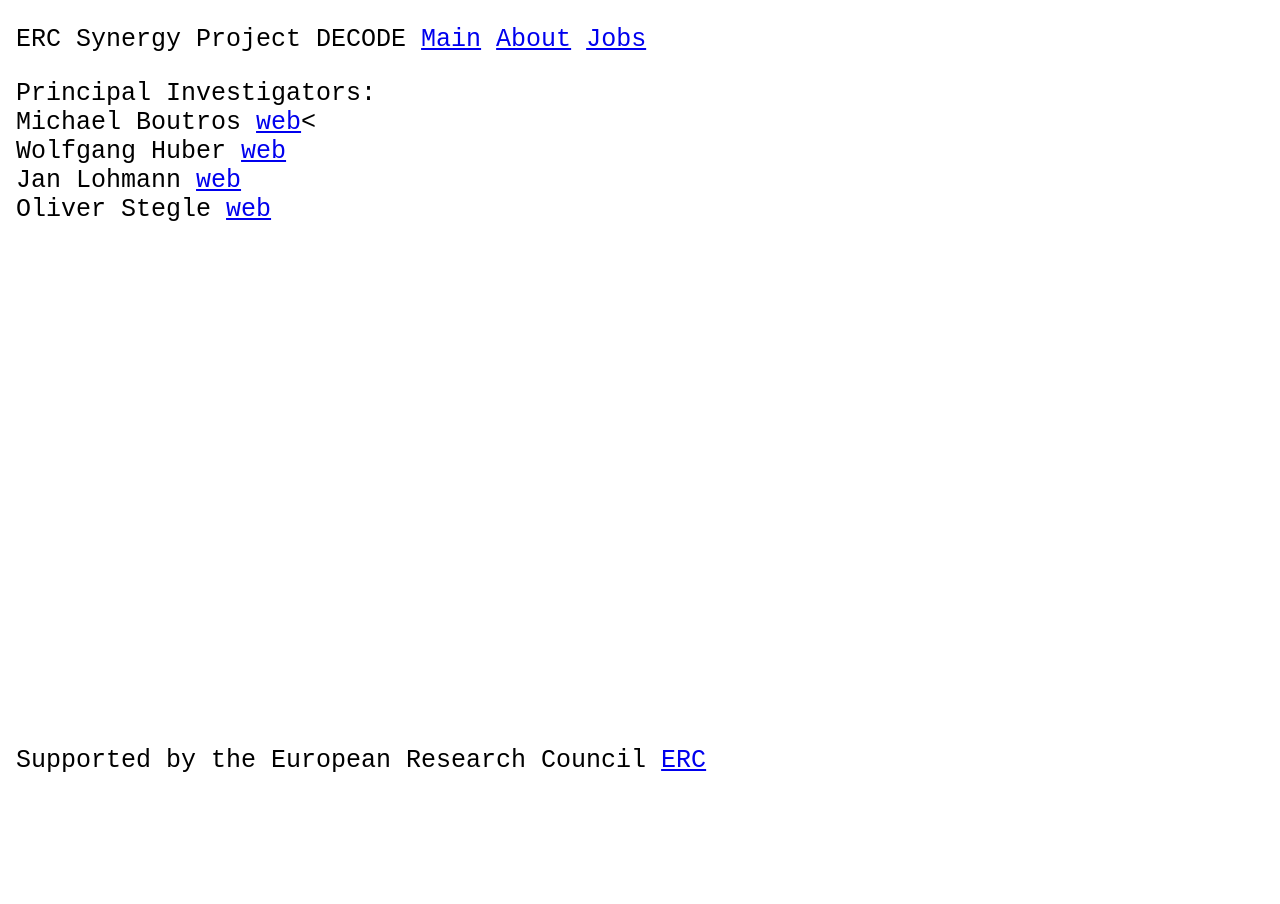
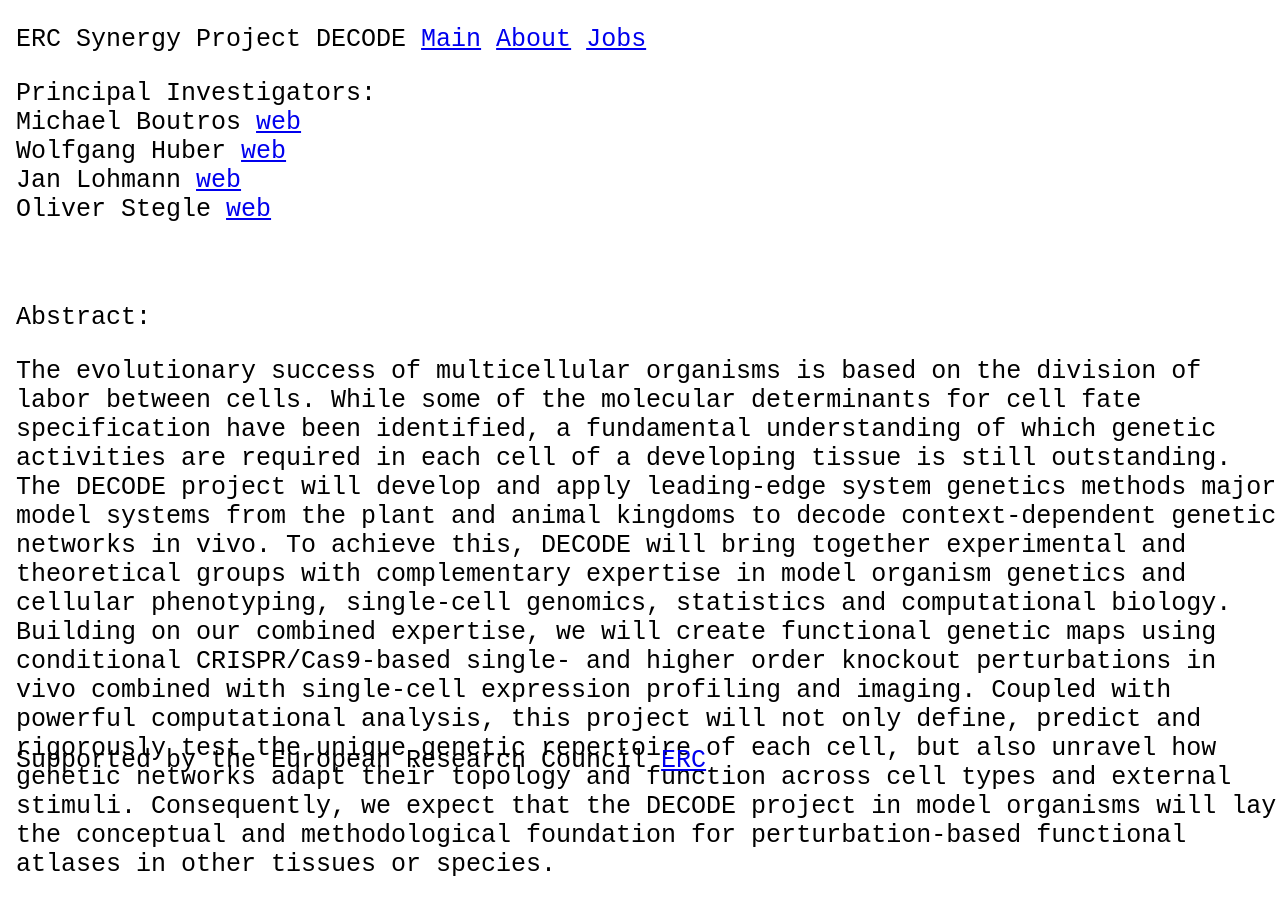
Before and after one commit to erc-decode/erc-decode.github.io, a plain HTML site: page about.html in a window 1280 px wide. Before the commit the page ends 800 px from the top, so only its background shows below. Drawn offline with Linux system fonts and the light colour scheme.

Commit message:
Update about.html

```diff
--- a/about.html
+++ b/about.html
@@ -43,10 +43,26 @@ hr {
     <p>ERC Synergy Project DECODE <a href="index.html">Main</a> <a href="about.html">About</a> <a href="jobs.html">Jobs</a></p>
     <p></p>
     <p>Principal Investigators:<br>
-    Michael Boutros <a href="http://www.boutroslab.org">web</a><<br>
-    Wolfgang Huber <a href="https://www.cos.uni-heidelberg.de/index.php/j.lohmann?l=_e">web</a><br>
-    Jan Lohmann <a href="https://www.embl.de/research/units/genome_biology/huber/index.html">web</a><br>
+    Michael Boutros <a href="http://www.boutroslab.org">web</a><br>
+    Wolfgang Huber <a href="https://www.embl.de/research/units/genome_biology/huber/index.html">web</a><br>
+    Jan Lohmann <a href="https://www.cos.uni-heidelberg.de/index.php/j.lohmann?l=_e">web</a><br>
     Oliver Stegle <a href="https://www.dkfz.de/en/bioinformatik-genomik-systemgenetik/index.php">web</a></p>
+    <br>
+    <p>Abstract:</p>
+    <p>The evolutionary success of multicellular organisms is based on the division of labor between cells. While some of
+      the molecular determinants for cell fate specification have been identified, a fundamental understanding of which
+      genetic activities are required in each cell of a developing tissue is still outstanding. The DECODE project will
+      develop and apply leading-edge system genetics methods  major model systems from the plant and animal kingdoms to
+      decode context-dependent genetic networks in vivo. To achieve this, DECODE will bring together experimental and
+      theoretical groups with complementary expertise in model organism genetics and cellular phenotyping, single-cell
+      genomics, statistics and computational biology. Building on our combined expertise, we will create functional genetic
+      maps using conditional CRISPR/Cas9-based single- and higher order knockout perturbations in vivo combined with
+      single-cell expression profiling and imaging. Coupled with powerful computational analysis, this project will not
+      only define, predict and rigorously test the unique genetic repertoire of each cell, but also unravel how genetic
+      networks adapt their topology and function across cell types and external stimuli. Consequently, we expect that
+      the DECODE project in model organisms will lay the conceptual and methodological foundation for perturbation-based
+      functional atlases in other tissues or species.
+    </p>
   </div>
   <div class="middle">
   </div>
```
